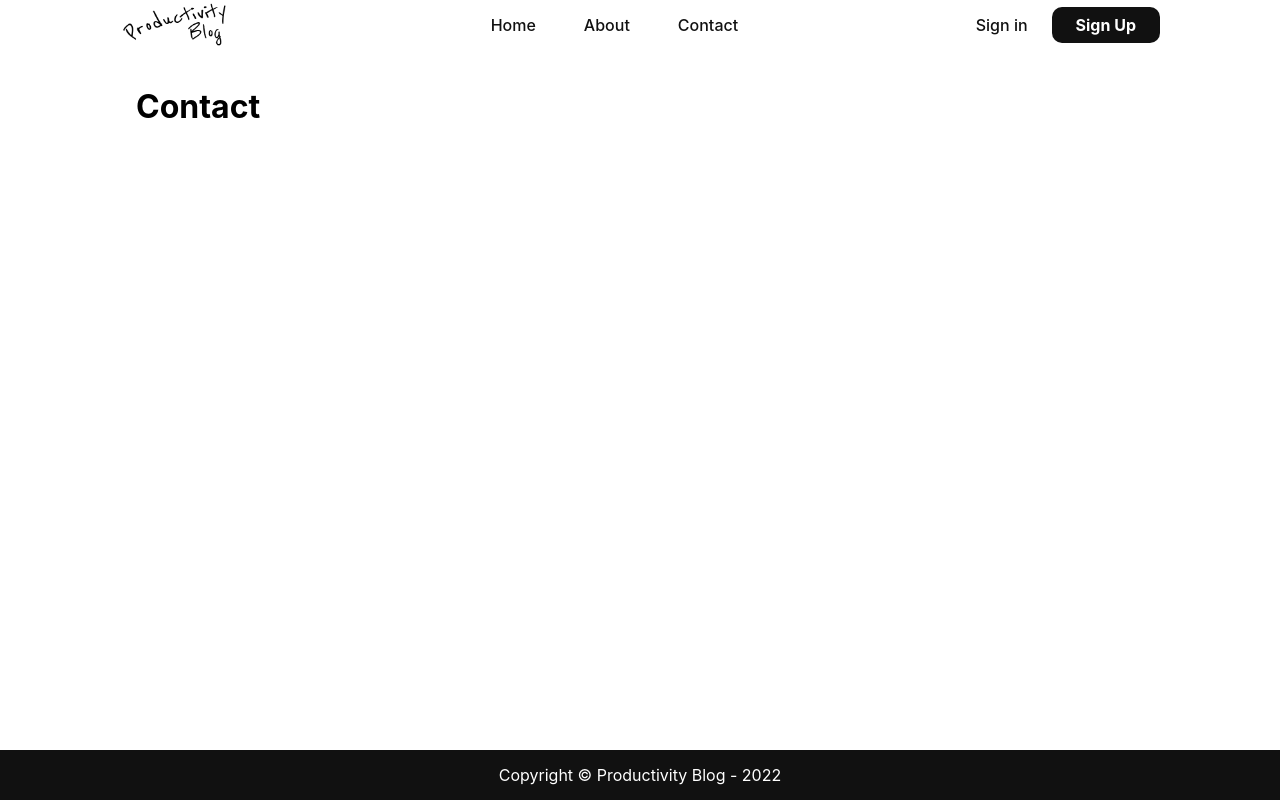
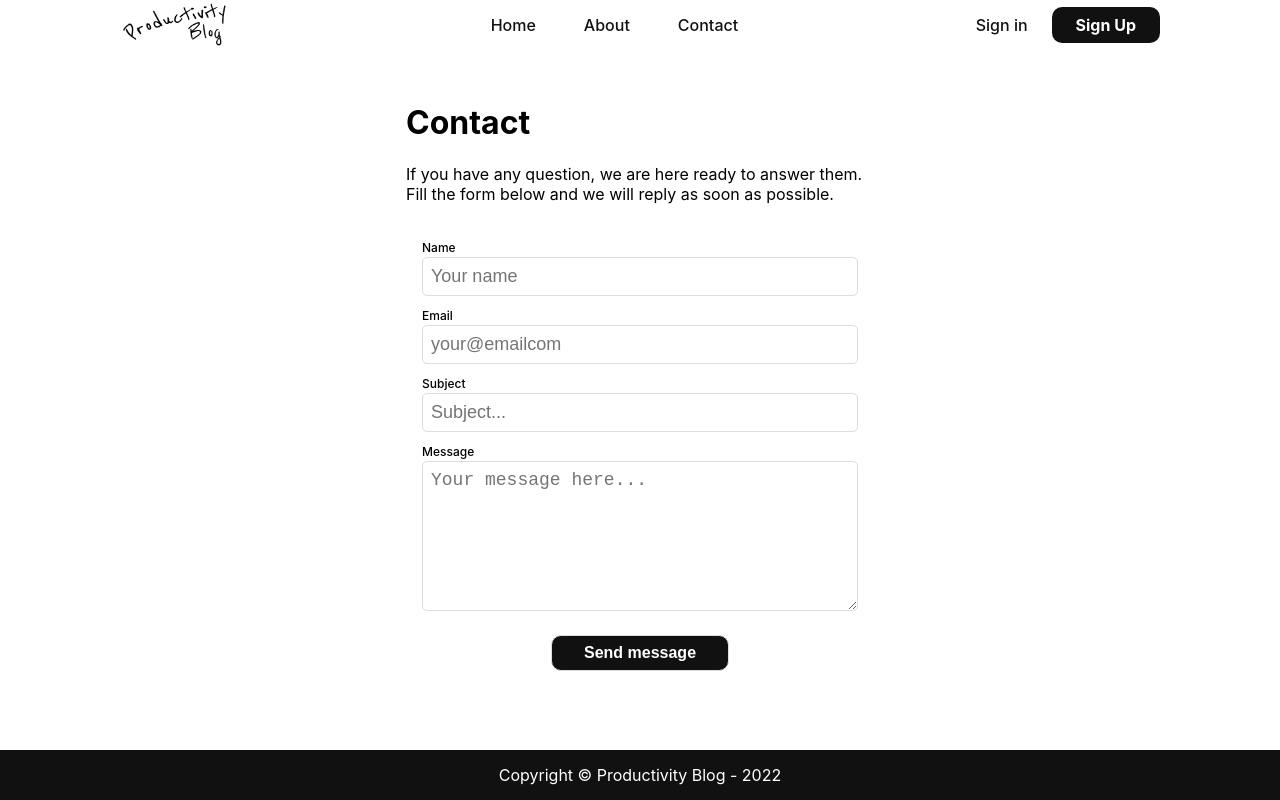
Before and after one commit to czarekrog/blog-app, a React (Create React App) app: page /#/contact in a window 1280 px wide. Built offline with nearby package versions, Linux system fonts and the light colour scheme; no server answers; the database is empty.

Commit message:
Implemented contact form
Contact form was not intended to send the message. This was created for visual purposes only.

```diff
--- a/src/App.tsx
+++ b/src/App.tsx
@@ -2,7 +2,7 @@ import { MainLayout } from "./layout/MainLayout";
 import { createHashRouter, RouterProvider } from "react-router-dom";
 import { Home } from "./routes/Home";
 import { About } from "./routes/About";
-import { Contact } from "./routes/Contact";
+import { Contact } from "./routes/Contact/Contact";
 import { SignIn } from "./routes/SignIn/SignIn";
 import { SignUp } from "./routes/SignUp/SignUp";
 import { Post } from "./routes/Post/Post";
--- /dev/null
+++ b/src/components/ContactForm/ContactForm.tsx
@@ -0,0 +1,71 @@
+import { ErrorMessage, Field, Form, Formik } from "formik";
+import { useState } from "react";
+import * as Yup from "yup";
+import { StyledContainer, StyledUserAnnouncement } from "./StyledContactForm";
+
+const ContactFormSchema = Yup.object().shape({
+  name: Yup.string().required("Name is required"),
+  email: Yup.string().email("Invalid email").required("Email is required"),
+  subject: Yup.string().required("Subject is required"),
+  message: Yup.string().required("Message is required"),
+});
+
+export const ContactForm = () => {
+  const [userAnnouncement, setUserAnnouncement] = useState<string>("");
+  return (
+    <StyledContainer>
+      <Formik
+        initialValues={{
+          name: "",
+          email: "",
+          subject: "",
+          message: "",
+        }}
+        validationSchema={ContactFormSchema}
+        onSubmit={(values, { setSubmitting, resetForm }) => {
+          //Here normally would do a call to email API
+          setUserAnnouncement("Message has been sent!");
+          resetForm();
+          setSubmitting(false);
+        }}
+      >
+        {({ isSubmitting }) => (
+          <Form>
+            <StyledUserAnnouncement>{userAnnouncement}</StyledUserAnnouncement>
+            <label>Name</label>
+            <Field type="text" name="name" placeholder="Your name" />
+            <ErrorMessage name="name" component="p" className="error-message" />
+            <label>Email</label>
+            <Field type="email" name="email" placeholder="your@emailcom" />
+            <ErrorMessage
+              name="email"
+              component="p"
+              className="error-message"
+            />
+            <label>Subject</label>
+            <Field type="text" name="subject" placeholder="Subject..." />
+            <ErrorMessage
+              name="subject"
+              component="p"
+              className="error-message"
+            />
+            <label>Message</label>
+            <Field
+              as="textarea"
+              name="message"
+              placeholder="Your message here..."
+            />
+            <ErrorMessage
+              name="message"
+              component="p"
+              className="error-message"
+            />
+            <button type="submit" disabled={isSubmitting}>
+              Send message
+            </button>
+          </Form>
+        )}
+      </Formik>
+    </StyledContainer>
+  );
+};
--- /dev/null
+++ b/src/components/ContactForm/StyledContactForm.tsx
@@ -0,0 +1,60 @@
+import styled from "@emotion/styled";
+import { borderRadius, colors, fontWeight } from "../../constants/styling";
+
+export const StyledUserAnnouncement = styled.h2`
+  text-align: center;
+`;
+
+export const StyledContainer = styled.div`
+  box-sizing: border-box;
+  width: 100%;
+  padding: 16px;
+
+  & > form > label {
+    display: block;
+    font-size: 12px;
+    font-weight: ${fontWeight.medium};
+    margin-bottom: 2px;
+  }
+
+  & > form > input,
+  & > form > textarea {
+    display: block;
+    margin-bottom: 12px;
+    padding: 8px;
+    font-size: 18px;
+    width: 100%;
+    border-radius: ${borderRadius.small};
+    border: 1px solid #ddd;
+    box-sizing: border-box;
+  }
+
+  & > form > textarea {
+    min-height: 150px;
+    resize: vertical;
+  }
+
+  & > form > button {
+    display: block;
+    margin: 24px auto;
+    border-radius: ${borderRadius.medium};
+    border: 1px solid #ddd;
+    padding: 8px 32px;
+    font-size: 16px;
+    font-weight: ${fontWeight.bold};
+    cursor: pointer;
+    background-color: ${colors.primary};
+    color: ${colors.textBright};
+    &:hover {
+      background-color: ${colors.primaryBrighter};
+    }
+  }
+
+  & > form > .error-message {
+    color: red;
+    font-weight: 600;
+    font-size: 12px;
+    margin-bottom: 12px;
+    margin-top: -12px;
+  }
+`;
--- a/src/routes/Contact.tsx
+++ /dev/null
@@ -1,9 +0,0 @@
-import React from "react";
-
-export const Contact = () => {
-  return (
-    <div>
-      <h1>Contact</h1>
-    </div>
-  );
-};
--- /dev/null
+++ b/src/routes/Contact/Contact.tsx
@@ -0,0 +1,18 @@
+import React from "react";
+import { ContactForm } from "../../components/ContactForm/ContactForm";
+import { StyledContainer, StyledFormContainer } from "./StyledContact";
+
+export const Contact = () => {
+  return (
+    <StyledContainer>
+      <StyledFormContainer>
+        <h1>Contact</h1>
+        <span>
+          If you have any question, we are here ready to answer them. Fill the
+          form below and we will reply as soon as possible.
+        </span>
+        <ContactForm />
+      </StyledFormContainer>
+    </StyledContainer>
+  );
+};
--- /dev/null
+++ b/src/routes/Contact/StyledContact.tsx
@@ -0,0 +1,16 @@
+import styled from "@emotion/styled";
+
+export const StyledContainer = styled.div`
+  min-height: 600px;
+  width: 100%;
+  display: flex;
+  align-items: center;
+  justify-content: center;
+`;
+
+export const StyledFormContainer = styled.div`
+  box-sizing: border-box;
+  display: block;
+  width: 500px;
+  padding: 16px;
+`;
```
